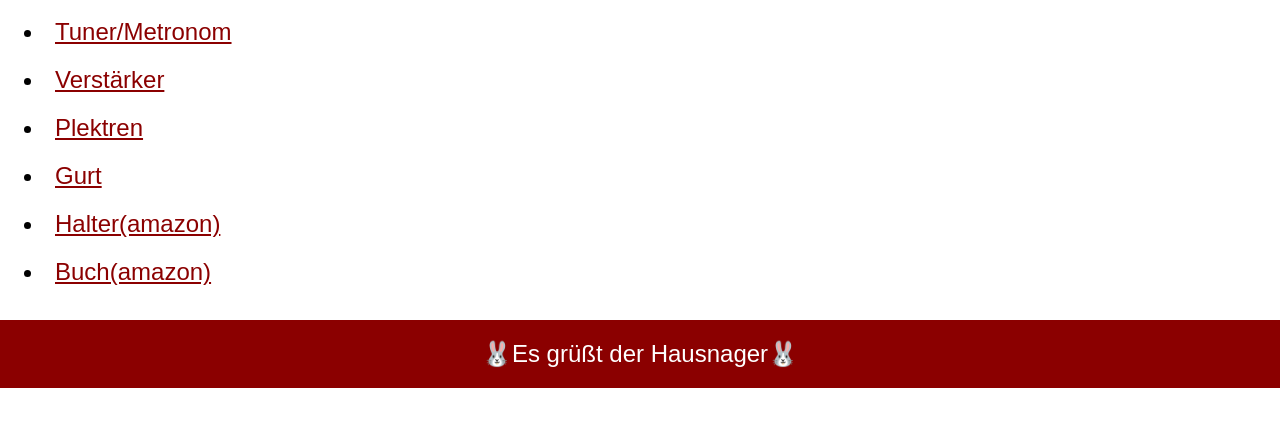
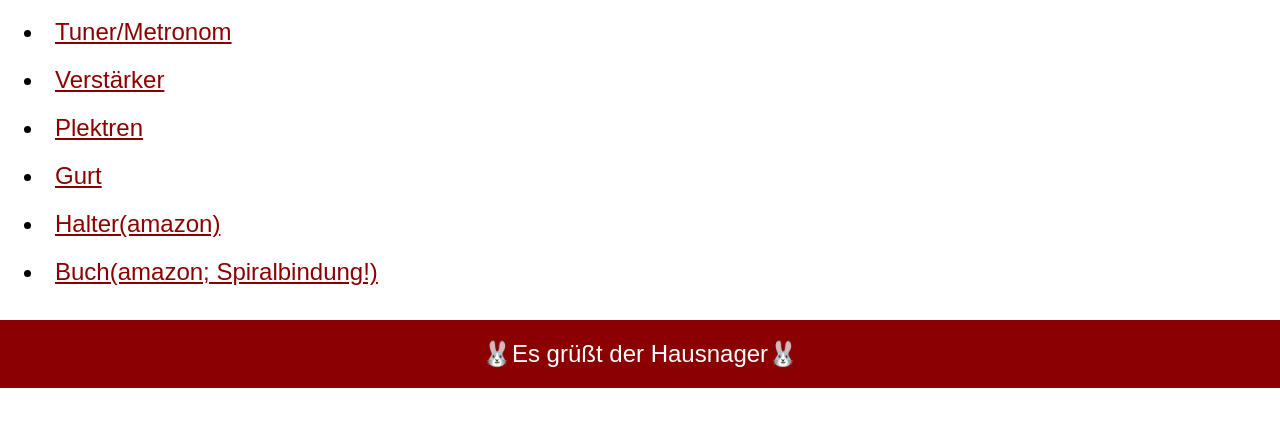
Before and after one commit to MarcoPauli/E-Gitarre, a plain HTML site: page index.html in a window 1280 px wide. Shown: the part 259-686 px from the top of the page. Drawn offline with Linux system fonts and the light colour scheme.

Commit message:
update#4

```diff
--- a/index.html
+++ b/index.html
@@ -46,7 +46,7 @@
             <li><a target="_blank" href="https://www.thomann.de/de/harley_benton_nylon_player_pick_set_mixed.htm">Plektren</a></li>
             <li><a target="_blank" href="https://www.thomann.de/de/daddario_50bal00_auto_lock_strap_bk.htm">Gurt</a></li>
             <li><a target="_blank" href="https://www.amazon.de/Gitarrenhalter-Gitarrenb%C3%BCgel-Befestigungsschrauben-Gitarrenst%C3%A4nder-Gitarrenb%C3%BCgelhaken/dp/B09SCJ9QFX/ref=sr_1_17?keywords=gitarrenhalter+wand&qid=1702815872&sr=8-17">Halter(amazon)</a></li>
-            <li><a target="_blank" href="https://www.amazon.de/Spielend-Gitarre-Lernen-Anf%C3%A4nger-Bandgitarristen/dp/B076W3MTVF">Buch(amazon)</a></li>
+            <li><a target="_blank" href="https://www.amazon.de/Spielend-Gitarre-Lernen-Anf%C3%A4nger-Bandgitarristen/dp/B076W3MTVF">Buch(amazon; Spiralbindung!)</a></li>
         </ul>
     </main>
     <footer>🐰Es grüßt der Hausnager🐰</footer>
```
